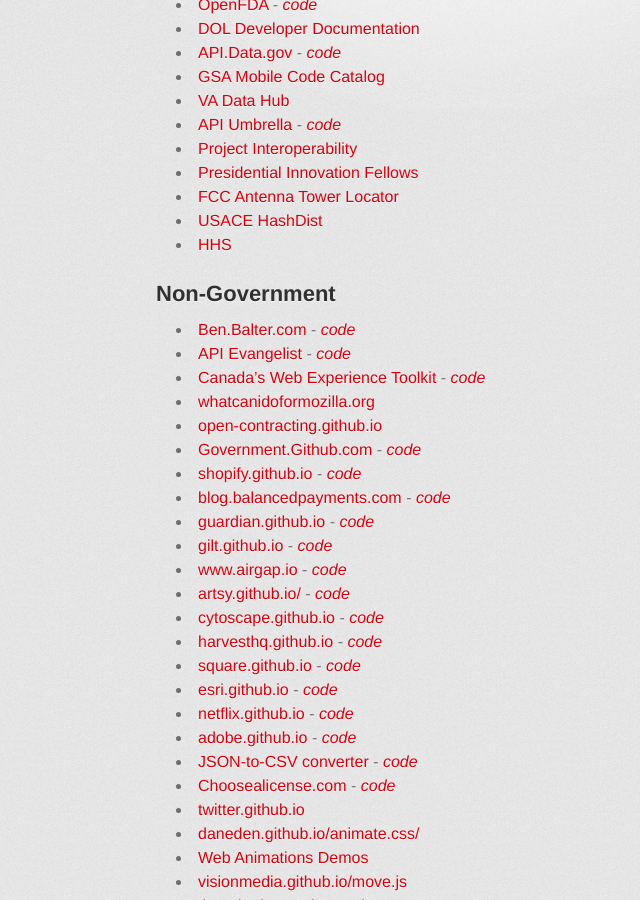
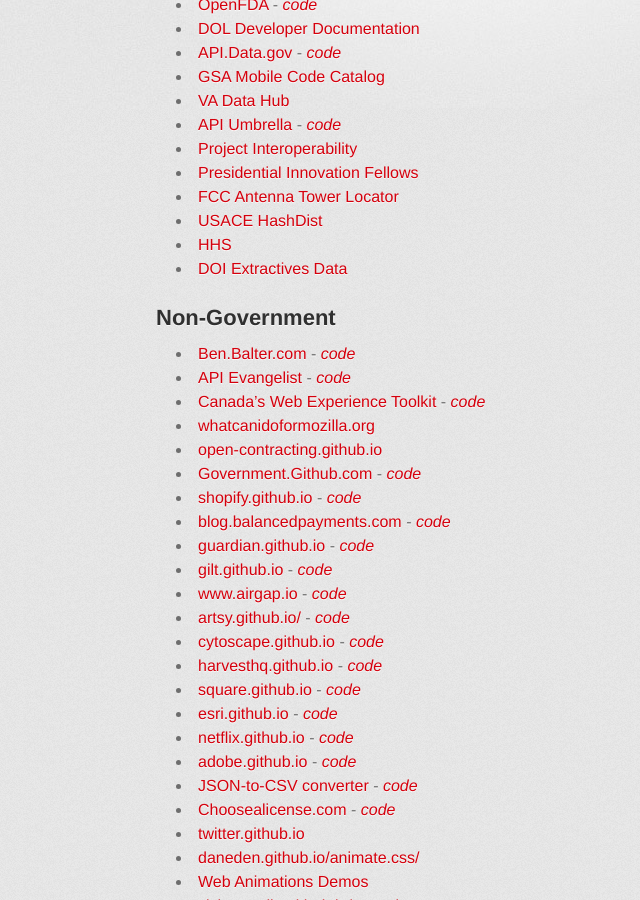
Before and after one commit to GSA/Open-Data-Collaboration-Sandbox, a Jekyll site: the page built from website_examples.md, in a window 1280 px wide and 900 px high, scrolled down 465 px. Shown: the whole window, without its empty margins (174-814 px from the left). Built offline with Jekyll 4.4.1, drawn with Linux system fonts in a browser that asks for light colours; some web fonts are replaced.

Commit message:
Update website_examples.md

```diff
--- a/website_examples.md
+++ b/website_examples.md
@@ -26,6 +26,7 @@
 * [FCC Antenna Tower Locator](http://fcc.github.io/am-tower-locator/)
 * [USACE HashDist](http://hashdist.github.io/)
 * [HHS](http://hhs.github.io)
+* [DOI Extractives Data](http://18f.github.io/doi-extractives-data/)
 
 
 ## Non-Government
```
